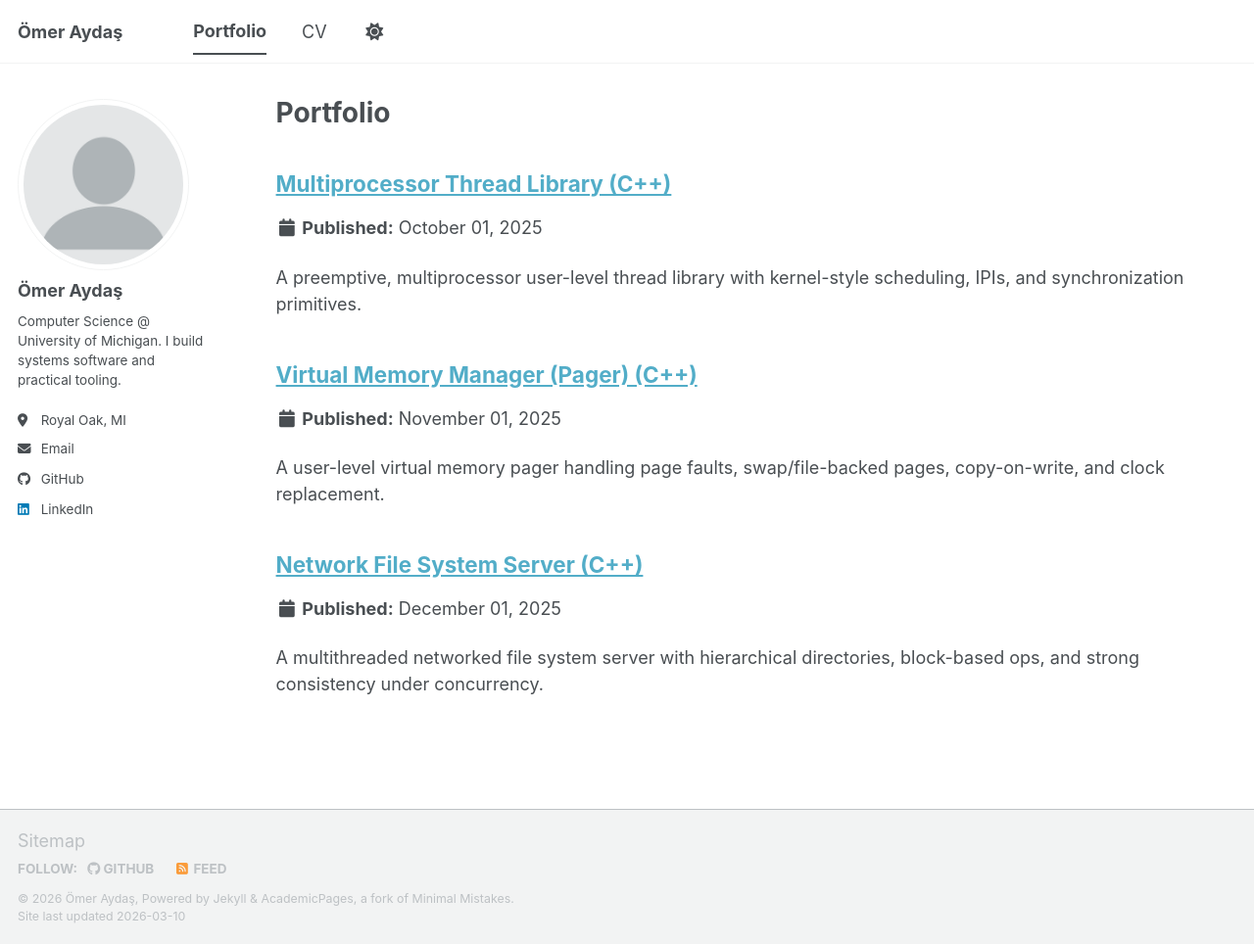
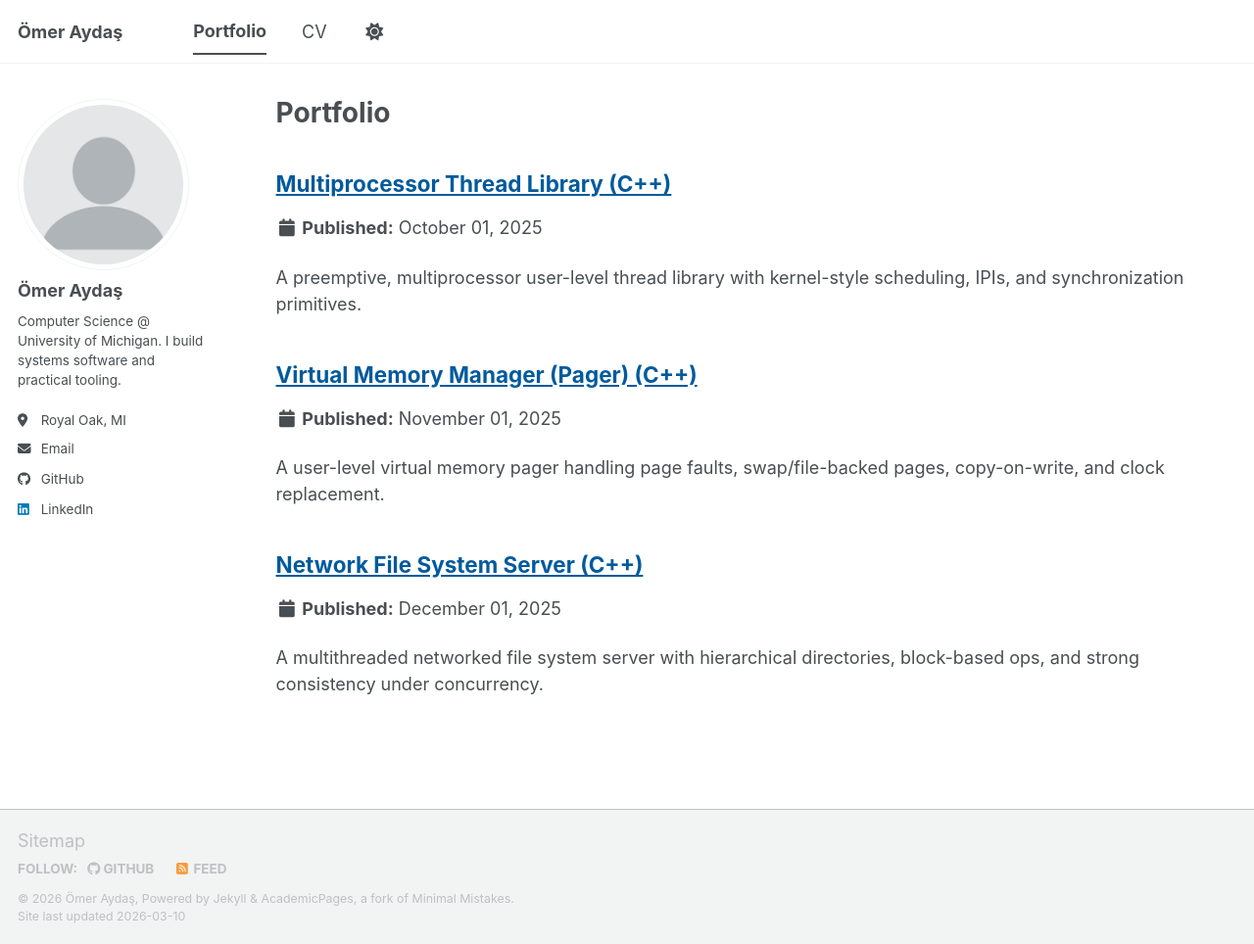
Before and after one commit to oaydas/oaydas.github.io, a Jekyll site: the page built from _pages/portfolio.html, in a window 1280 px wide and 964 px high. Shown: the whole window at 98% size. Built offline with Jekyll 4.4.1, drawn with Linux system fonts in a browser that asks for light colours; a script bundle is joined from its source files by our own code; library files that are not in the unit come from our copies.

Commit message:
fix(a11y): improve link contrast and focus visibility

```diff
--- a/assets/css/main.scss
+++ b/assets/css/main.scss
@@ -41,3 +41,23 @@
     "vendor/font-awesome/solid",
     "vendor/font-awesome/brands"
 ;
+
+/* Accessibility improvements */
+.archive__item-title a,
+.page__content a,
+.archive a {
+  color: #005a9c;
+  text-decoration: underline;
+}
+
+.archive__item-title a:hover,
+.page__content a:hover,
+.archive a:hover {
+  text-decoration: underline;
+}
+
+.greedy-nav button:focus,
+.masthead a:focus {
+  outline: 3px solid #005a9c;
+  outline-offset: 2px;
+}
```
